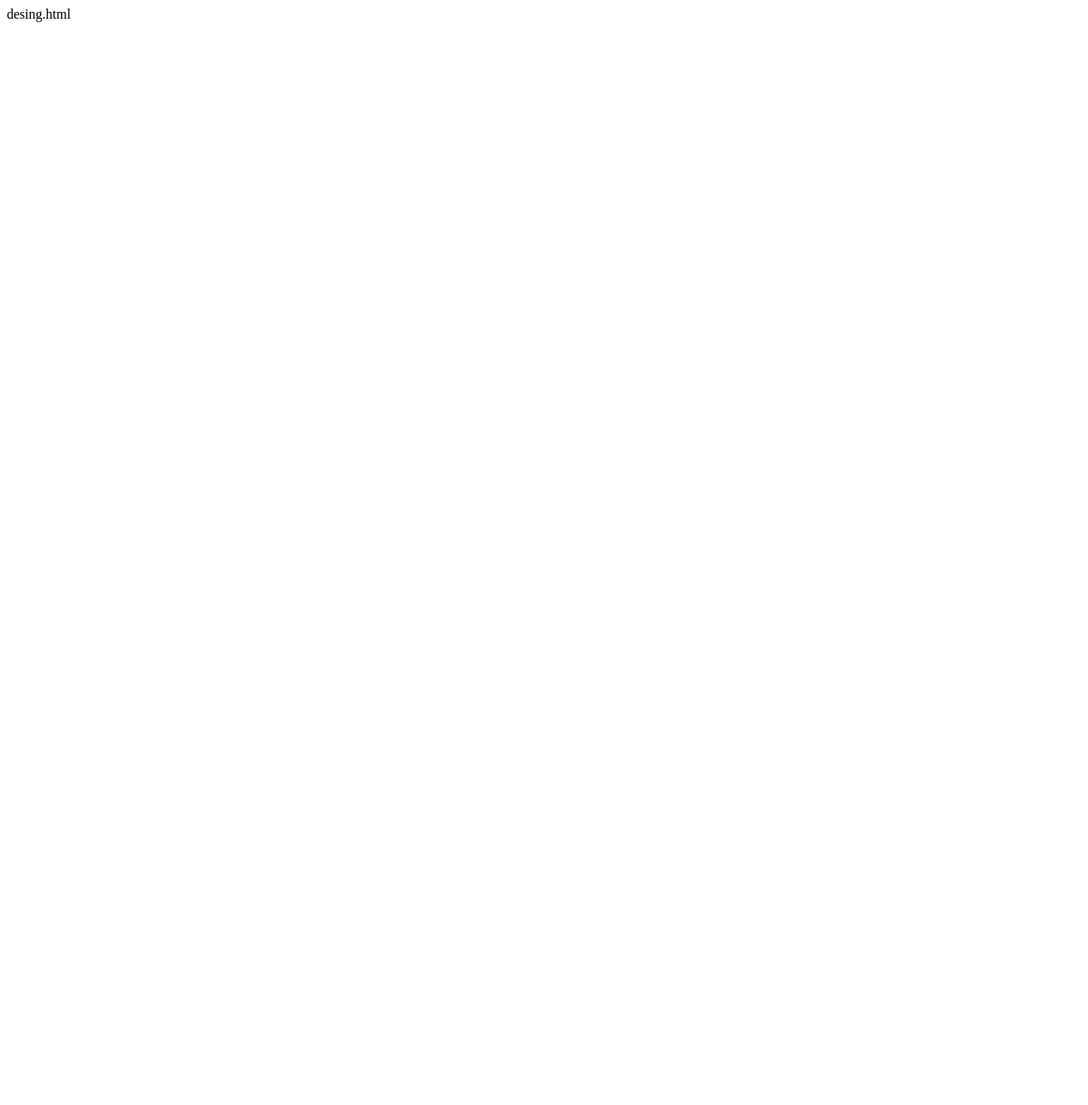
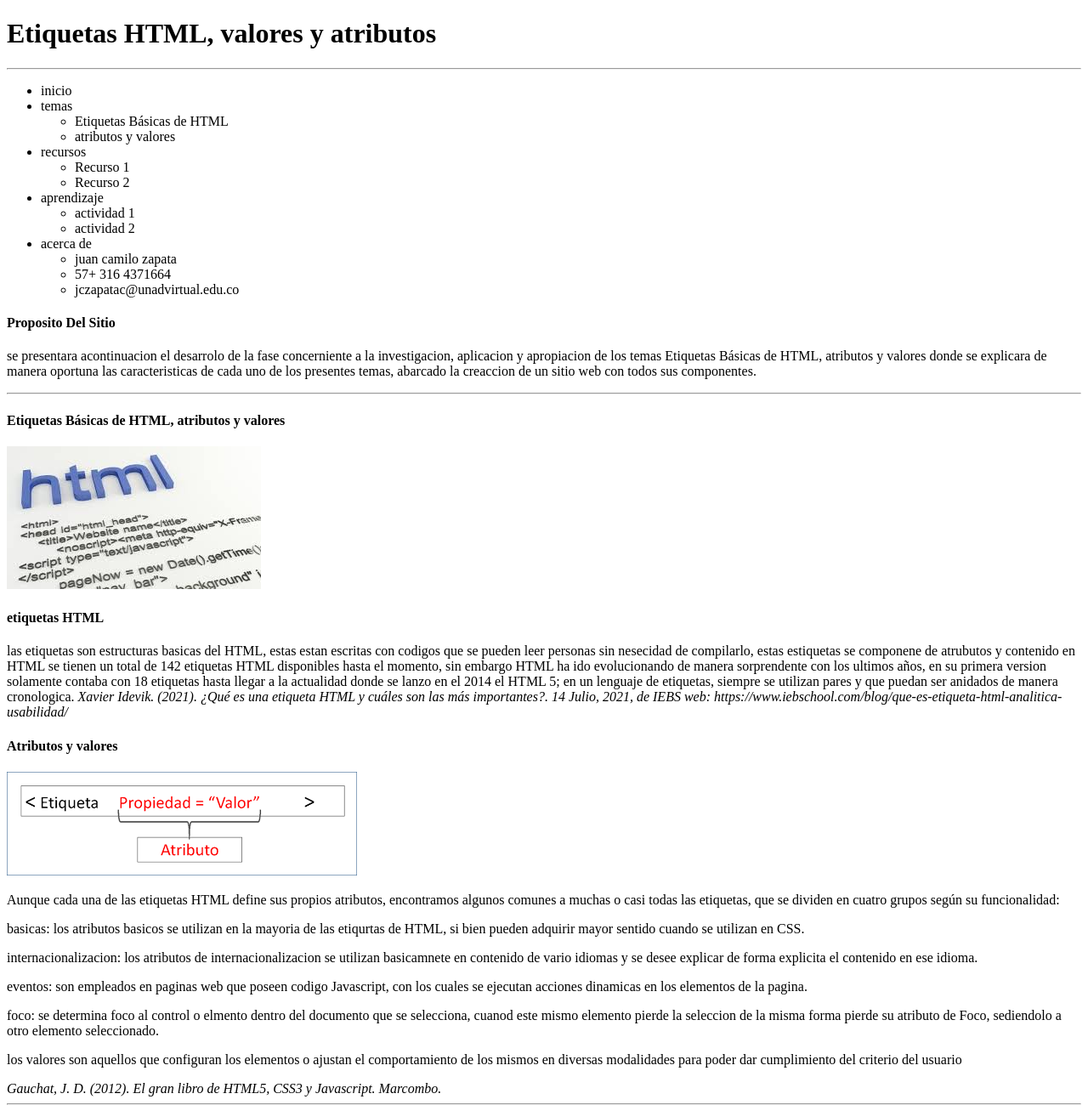
Before and after one commit to Camilozapata92/DSW-camiloZapata, a plain HTML site: page Fase 2/desing.html in a window 1280 px wide. Shown: the top 1300 px of the page at 85% size. Before the commit the page ends 800 px from the top, so only its background shows below. Drawn offline with Linux system fonts and the light colour scheme.

Commit message:
actualizacion
actualizaicon con la fase 2

```diff
--- a/Fase 2/desing.html
+++ b/Fase 2/desing.html
@@ -1 +1,96 @@
-desing.html
+<!DOCTYPE html>
+<html lang="es">
+<head>
+    <meta charset="UTF-8">
+    <meta http-equiv="X-UA-Compatible" content="IE=edge">
+    <meta name="viewport" content="width=device-width, initial-scale=1.0">
+    <title>HTML desing</title>
+</head>
+
+<body>
+<HEader>
+<H1>Etiquetas HTML, valores y atributos</H1>
+</HEader>
+<hr>
+<!--menu de navegacion-->
+<nav>
+    <ul>
+        <li>inicio</li>
+        <li>temas</li>
+        <ul>
+            <li>Etiquetas Básicas de HTML</li>
+            <li>atributos y valores</li>
+        </ul>
+        <li>recursos</li>
+        <ul>
+            <li>Recurso 1</li>
+            <li>Recurso 2</li>
+
+        </ul>
+        <li>aprendizaje</li>
+        <ul>
+            <li>actividad 1</li>
+            <li>actividad 2</li>
+        </ul>
+        <li>acerca de</li>
+        <ul>
+            <li>juan camilo zapata</li>
+            <li>57+ 316 4371664</li>
+            <li>jczapatac@unadvirtual.edu.co</li>
+        </ul>
+    </ul>
+</nav>
+<!--contenido del sitio-->
+<section>
+    <h4>Proposito Del Sitio</h4>
+
+    <p> se presentara acontinuacion el desarrolo de la fase concerniente a la investigacion, aplicacion y apropiacion
+        de los temas Etiquetas Básicas de HTML, atributos y valores donde se explicara de manera oportuna las
+        caracteristicas de cada uno de los presentes temas, abarcado la creaccion de un sitio web con todos sus componentes.
+       <hr>
+    </p>
+</section>
+<article>
+    <h4>Etiquetas Básicas de HTML, atributos y valores</h4>
+    <img src="img/etiquetas html.jpg" alt="etiquetas HTML">
+    <p>
+        <h4>etiquetas HTML</h4>
+        las etiquetas son estructuras basicas del HTML, estas estan escritas con codigos que se pueden leer personas sin nesecidad de compilarlo,
+       estas estiquetas se componene de atrubutos y contenido en HTML se tienen un total de 142 etiquetas HTML disponibles hasta el momento, sin embargo
+       HTML ha ido evolucionando de manera sorprendente con los ultimos años, en su primera version solamente contaba con 18 etiquetas hasta llegar a la actualidad
+       donde se lanzo en el 2014 el HTML 5; en un lenguaje de etiquetas, siempre se utilizan pares y que puedan ser anidados de manera cronologica.
+       <CITe>Xavier Idevik. (2021). ¿Qué es una etiqueta HTML y cuáles son las más importantes?. 14 Julio, 2021, de IEBS web: https://www.iebschool.com/blog/que-es-etiqueta-html-analitica-usabilidad/</CITe>
+    </p>
+</article>
+<article>
+    <h4>Atributos y valores</h4>
+    <img src="img/atributos.png" alt="atributos de HTML">
+    <p>Aunque cada una de las etiquetas HTML define sus propios atributos, encontramos algunos comunes a muchas
+        o casi todas las etiquetas, que se dividen en cuatro grupos según su funcionalidad:</p>
+
+    <P>basicas: los atributos basicos se utilizan en la mayoria de las etiqurtas de HTML, si bien pueden adquirir mayor
+        sentido cuando se utilizan en CSS.</P>
+    <p>internacionalizacion: los atributos de internacionalizacion se utilizan basicamnete en contenido de vario idiomas
+        y se desee explicar de forma explicita el contenido en ese idioma.</p>
+    <p>eventos: son empleados en paginas web que poseen codigo Javascript, con los cuales se ejecutan acciones dinamicas
+        en los elementos de la pagina.</p>
+    <p>foco: se determina foco al control o elmento dentro del documento que se selecciona, cuanod este mismo elemento
+        pierde la seleccion de la misma forma pierde su atributo de Foco, sediendolo a otro elemento seleccionado. </p>
+
+    <p>los valores son aquellos que configuran los elementos o ajustan el comportamiento de los mismos en diversas
+        modalidades para poder dar cumplimiento del criterio del usuario</p>
+
+    <CITE>Gauchat, J. D. (2012). El gran libro de HTML5, CSS3 y Javascript. Marcombo.</CITE></article>
+
+<hr>
+<h2>mi mockup</h2>
+<img src="img/mockup.png" alt="mockup">
+<hr>
+
+<footer>
+    <p>jczapatac@unadvirtual.edu.co <br>
+        skype:milo-92-hell@live.com <br>
+        27 noviembre del 2021
+</footer>
+</body>
+</html>
```
Also changed, not shown: index.html (+3 -2 lines), Fase 2/img/atributos.png (added), Fase 2/img/etiquetas html.jpg (added), Fase 2/img/mockup.png (added).
